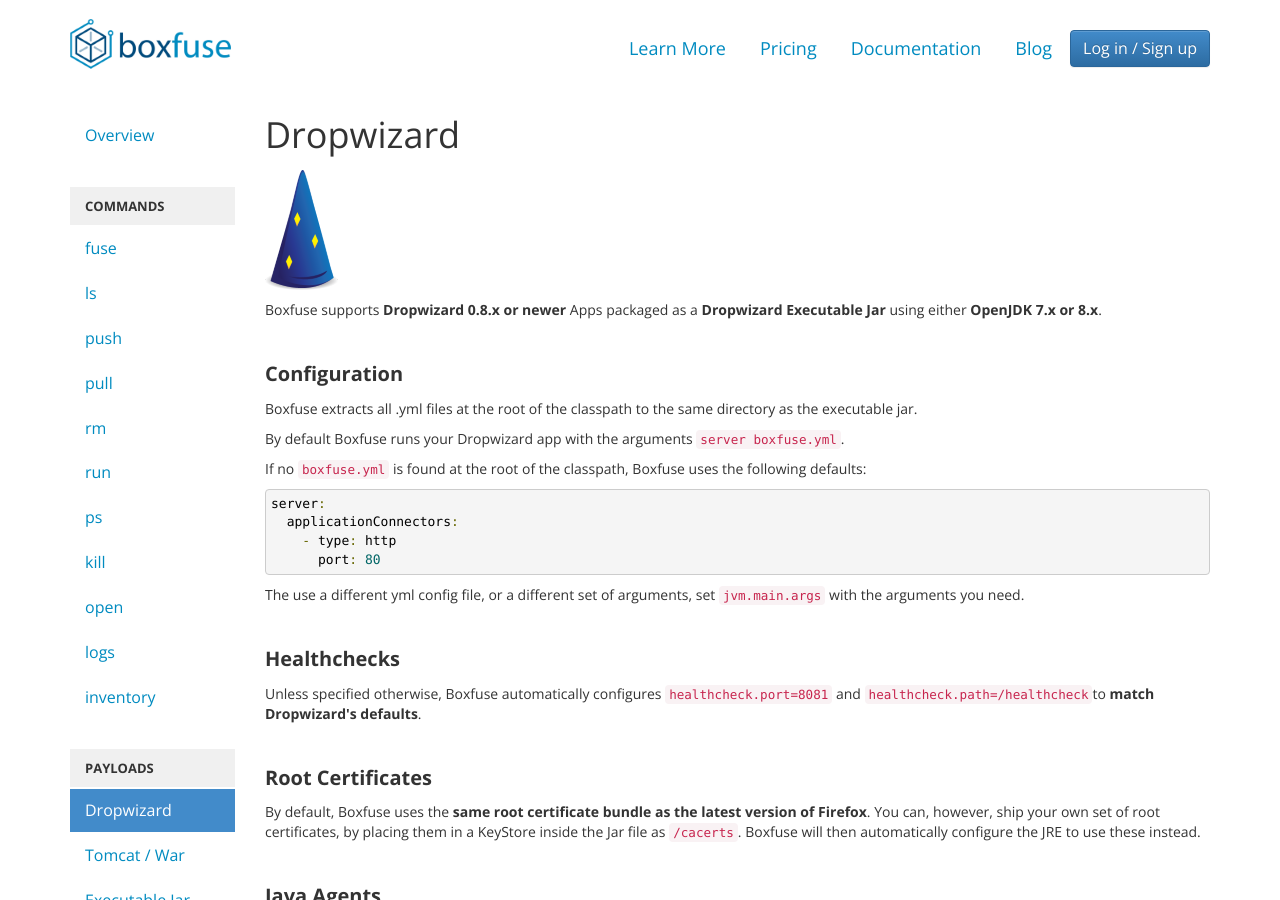
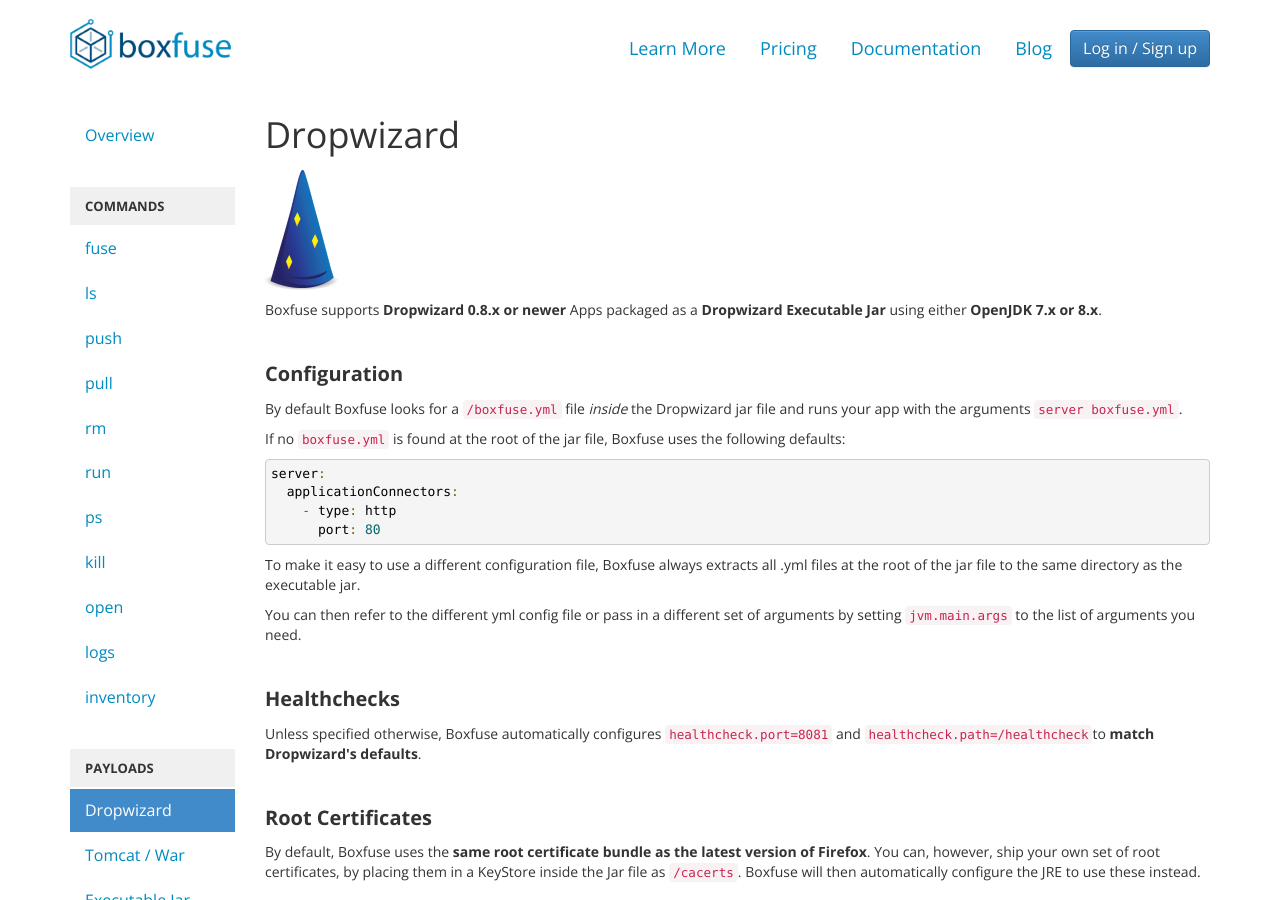
Before and after one commit to flyway/boxfuse.com, a Jekyll site: the page built from docs/payloads/dropwizard.html, in a window 1280 px wide and 900 px high. Built offline with Jekyll 4.4.1, drawn with Linux system fonts in a browser that asks for light colours.

Commit message:
Reworded docs to make it clearer the yml file should be inside the jar

```diff
--- a/docs/payloads/dropwizard.html
+++ b/docs/payloads/dropwizard.html
@@ -10,20 +10,23 @@ subtitle: 'Dropwizard'
 
     <p>Boxfuse supports <strong>Dropwizard 0.8.x or newer</strong> Apps packaged as a <strong>Dropwizard Executable Jar</strong> using either <strong>OpenJDK 7.x or 8.x</strong>.</p>
 
-    <p class="doc-section">Configuration</p>
+    <p id="configuration" class="doc-section">Configuration</p>
 
-    <p>Boxfuse extracts all .yml files at the root of the classpath to the same directory as the executable jar.</p>
+    <p>By default Boxfuse looks for a <code>/boxfuse.yml</code> file <em>inside</em> the Dropwizard jar file and runs your app
+        with the arguments <code>server boxfuse.yml</code>.</p>
 
-    <p>By default Boxfuse runs your Dropwizard app with the arguments <code>server boxfuse.yml</code>.</p>
-
-    <p>If no <code>boxfuse.yml</code> is found at the root of the classpath, Boxfuse uses the following defaults:</p>
+    <p>If no <code>boxfuse.yml</code> is found at the root of the jar file, Boxfuse uses the following defaults:</p>
 
     <pre class="prettyprint">server:
   applicationConnectors:
     - type: http
       port: 80</pre>
 
-    <p>The use a different yml config file, or a different set of arguments, set <code>jvm.main.args</code> with the arguments you need.</p>
+    <p>To make it easy to use a different configuration file, Boxfuse always extracts all .yml files at the root of the jar file
+        to the same directory as the executable jar.</p>
+
+    <p>You can then refer to the different yml config file or pass in a different set of arguments by setting
+        <code>jvm.main.args</code> to the list of arguments you need.</p>
 
     <p class="doc-section">Healthchecks</p>
 
```
